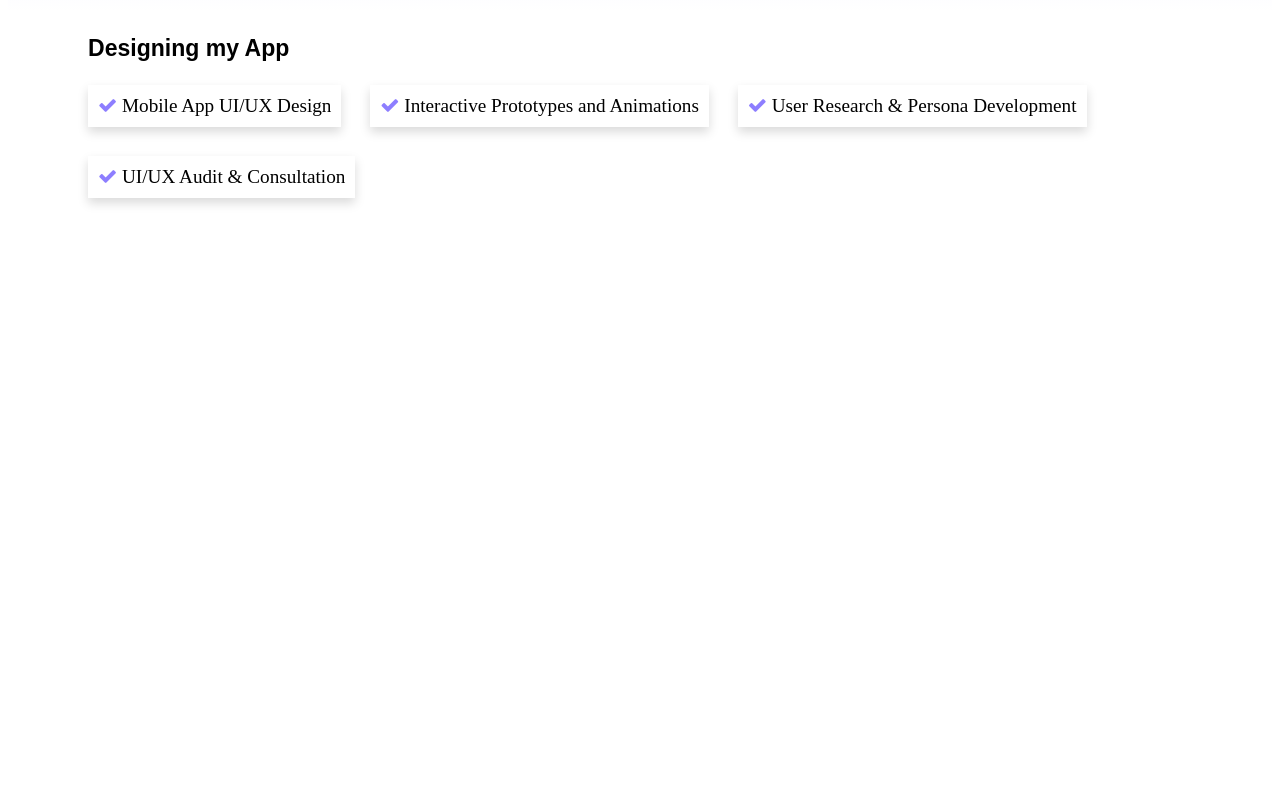
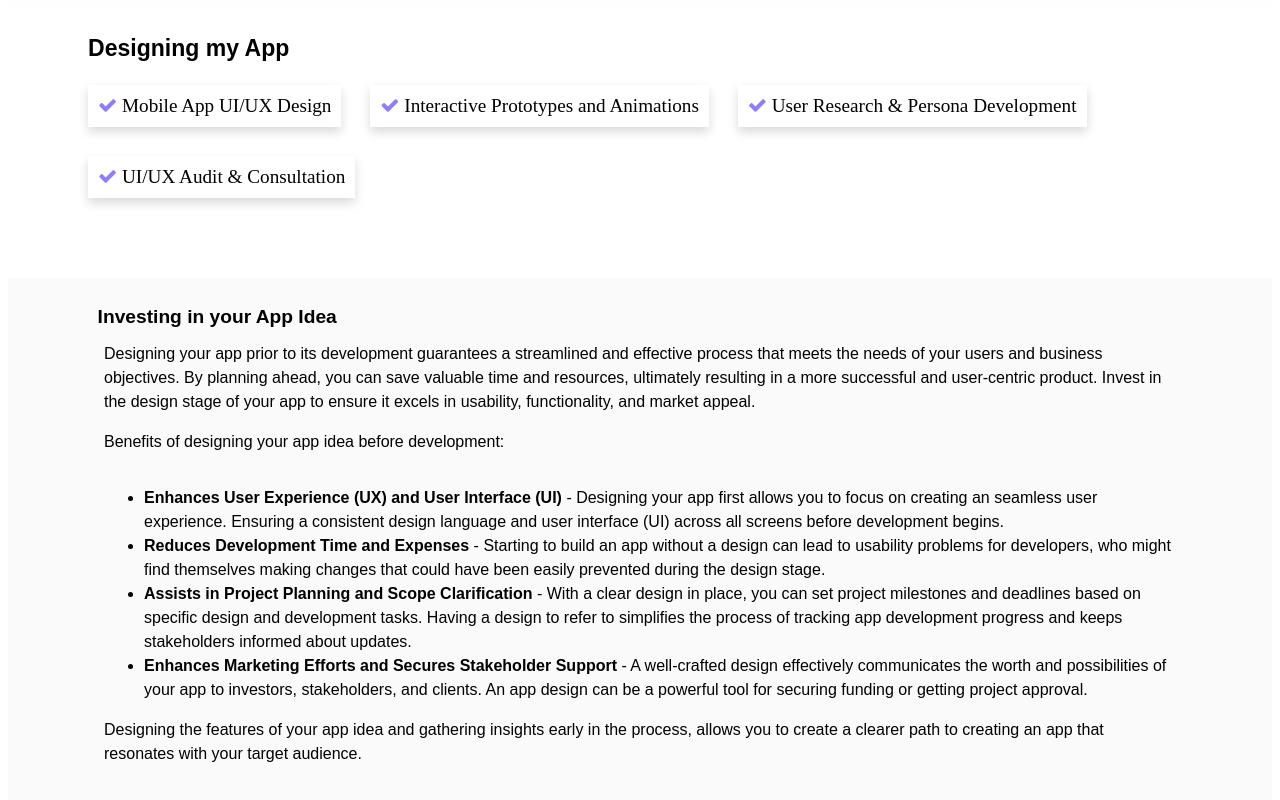
Before and after one commit to visualizethatapp/visualizethatapppage, an Angular app: page / in a window 1280 px wide. Shown: the part 770-1570 px from the top of the page. Before the commit the page ends 1056 px from the top, so only its background shows below. Built offline with nearby package versions, Linux system fonts and the light colour scheme.

Commit message:
add article section

```diff
--- /dev/null
+++ b/src/app/components/article-section/article-section.component.html
@@ -0,0 +1,33 @@
+<div class="article-section">
+  <div class="heading">
+    Investing in your App Idea
+  </div>
+  <div class="copy">
+    Designing your app prior to its development guarantees a streamlined and effective process that meets the needs of
+    your users and business objectives.
+    By planning ahead, you can save valuable time and resources, ultimately resulting in a more successful and
+    user-centric product.
+    Invest in the design stage of your app to ensure it excels in usability, functionality, and market appeal.
+    <div class="benefits">Benefits of designing your app idea before development: </div>
+    <ul>
+      <li><b>Enhances User Experience (UX) and User Interface (UI) </b>- Designing your app first allows you to focus on
+        creating an seamless user experience.
+        Ensuring a consistent design language and user interface (UI) across all screens before development begins.
+      </li>
+      <li><b>Reduces Development Time and Expenses </b>- Starting to build an app without a design can lead to usability
+        problems for developers, who might find themselves making changes that could have been easily prevented during
+        the design stage.</li>
+      <li><b>Assists in Project Planning and Scope Clarification</b> - With a clear design in place, you can set project
+        milestones and deadlines based on specific design and development tasks.
+        Having a design to refer to simplifies the process of tracking app development progress and keeps stakeholders
+        informed about updates.
+      </li>
+      <li><b>Enhances Marketing Efforts and Secures Stakeholder Support</b> - A well-crafted design effectively
+        communicates the worth and possibilities of your app to investors, stakeholders, and clients. An app design can
+        be a powerful tool for securing funding or getting project approval.</li>
+    </ul>
+    Designing the features of your app idea and gathering insights early in the process, allows you to create a
+    clearer path to creating an app that resonates with your target audience.
+
+  </div>
+</div>
--- /dev/null
+++ b/src/app/components/article-section/article-section.component.scss
@@ -0,0 +1,38 @@
+.article-section {
+  background: #fafafa;
+  color: black;
+  padding: 2em 1em;
+  font-family: "Signika Negative", sans-serif;
+  font-weight: 300;
+  font-optical-sizing: auto;
+  font-style: normal;
+
+  @media(min-width:768px) {
+    padding: 1em 5em;
+  }
+
+  @media(min-width: 1280px) {
+    padding: 1em 5em 6em;
+  }
+
+  .heading {
+    padding: 0.5em;
+    line-height: 1.5;
+    font-family: "Signika Negative", sans-serif;
+    font-weight: 600;
+    font-size: 1.2em;
+  }
+
+  .copy {
+    padding: 0em 1em;
+    line-height: 1.5;
+
+    @media(min-width:1280px) {
+      padding: 0em 1em;
+    }
+
+    .benefits {
+      padding: 1em 0;
+    }
+  }
+}
--- a/src/app/pages/home-page/home-page.component.html
+++ b/src/app/pages/home-page/home-page.component.html
@@ -1,2 +1,3 @@
 <app-banner></app-banner>
 <app-features></app-features>
+<app-article-section></app-article-section>
--- a/src/app/pages/home-page/home-page.component.ts
+++ b/src/app/pages/home-page/home-page.component.ts
@@ -1,13 +1,15 @@
 import { Component } from '@angular/core';
 import { BannerComponent } from '../../components/banner/banner.component';
 import { FeaturesComponent } from '../../components/features/features.component';
+import { ArticleSectionComponent } from '../../components/article-section/article-section.component';
 
 @Component({
   selector: 'app-home-page',
   standalone: true,
   imports: [
     BannerComponent,
-    FeaturesComponent
+    FeaturesComponent,
+    ArticleSectionComponent
   ],
   templateUrl: './home-page.component.html',
   styleUrl: './home-page.component.scss'
```
Also changed, not shown: src/app/components/article-section/article-section.component.ts (added, +12 -0 lines), 1 other file (tests, documents, lock files or other folders).
